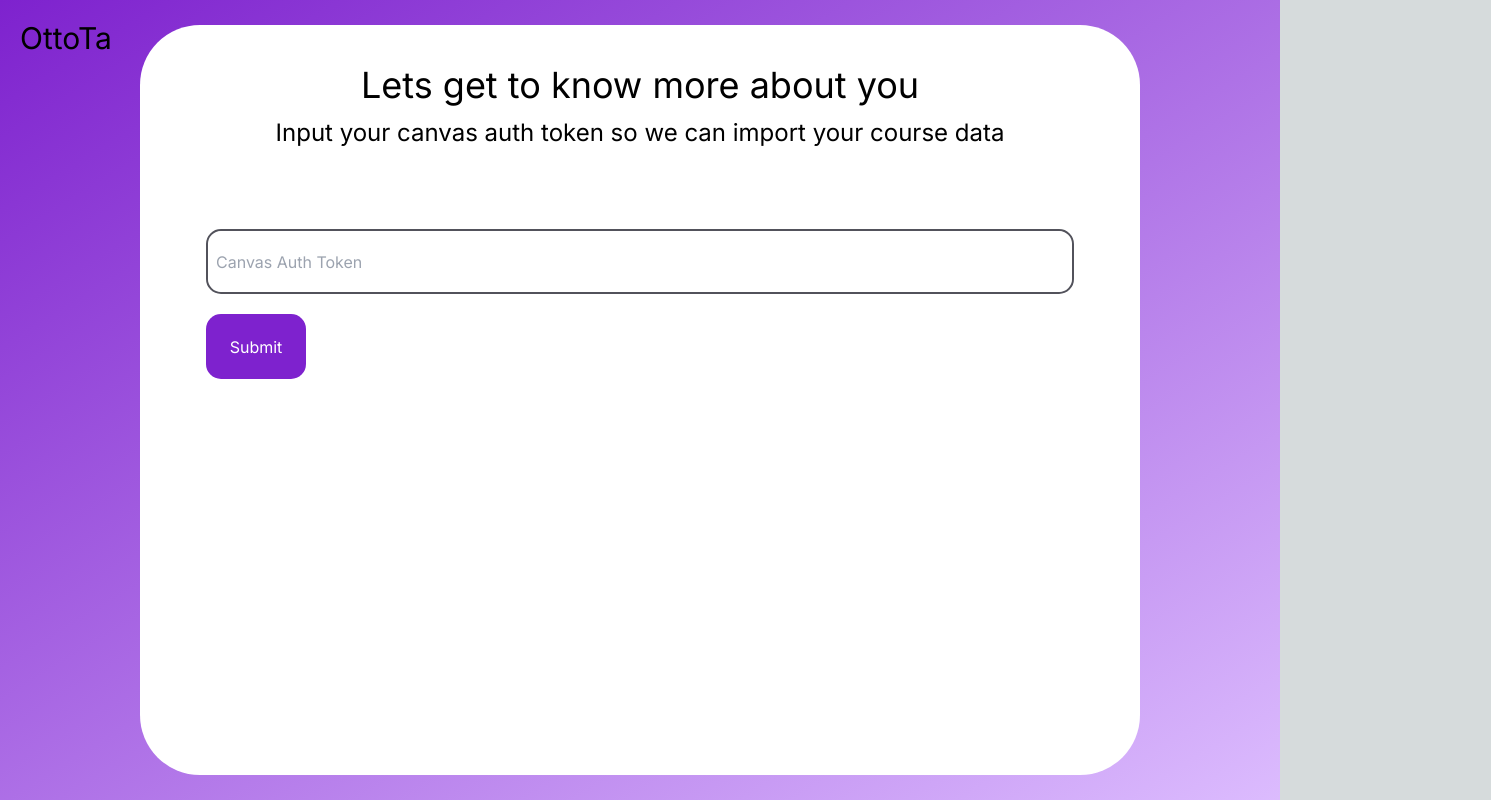
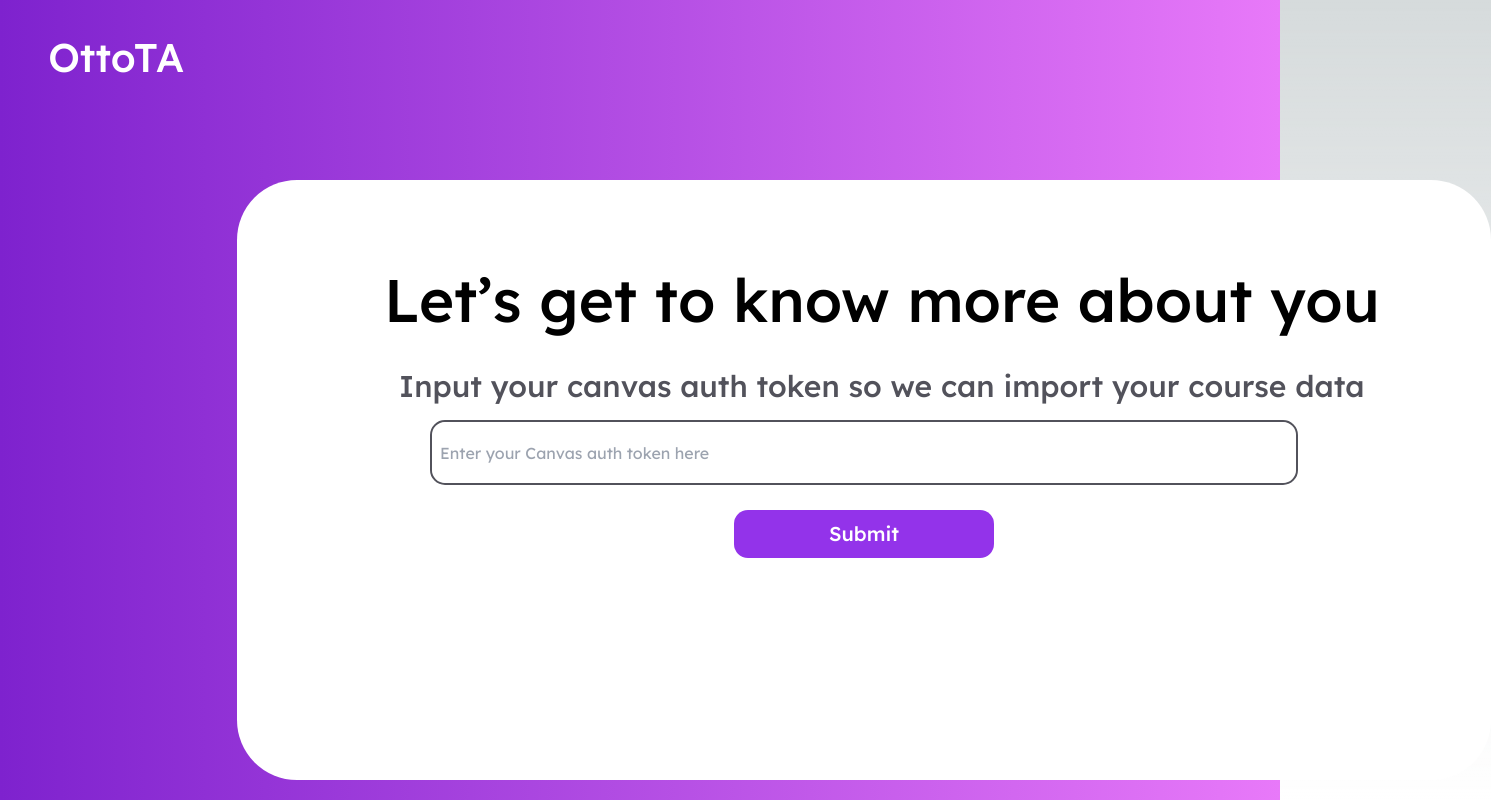
Before and after one commit to EashanSinha1/OttoTAFrontend, a Next.js app in the folder otto-ta-frontend/: page /token in a window 1280 px wide. Shown: the whole page, 1491 px wide, since content can reach past the window. Built offline with nearby package versions, Linux system fonts and the light colour scheme.

Commit message:
format fixes ;)

```diff
--- a/otto-ta-frontend/app/(flashcard)/flashcardplay/page.tsx
+++ b/otto-ta-frontend/app/(flashcard)/flashcardplay/page.tsx
@@ -7,9 +7,11 @@ import FlippableCard from "@/components/cardholder/flippable-card";
 const FlashcardPlayPage: FC = () => {
   const router = useRouter();
   const [cardInfo, setCardInfo] = useState({
-    "question": "Prove that if a language L is regular, then the language obtained by removing specific strings from L is also regular.",
-    "answer": "If a language L is regular, then the language obtained by removing specific strings from L while preserving the regular structure is also regular.",
-    "hint": "Think about how the removal of specific strings affects the regularity of a language."
+    question:
+      "Prove that if a language L is regular, then the language obtained by removing specific strings from L is also regular.",
+    answer:
+      "If a language L is regular, then the language obtained by removing specific strings from L while preserving the regular structure is also regular.",
+    hint: "Think about how the removal of specific strings affects the regularity of a language.",
   });
   const currentIndex = 1;
   const maxDex = 10;
@@ -28,8 +30,9 @@ const maxDex = 10;
 
   return (
     <main className="flex min-h-screen flex-col items-center justify-center py-0 bg-gradient-to-br from-purple-700 to-purple-300/90">
-      <h1 className="pb-5 text-xl"
-      >Flashcard {currentIndex}/{maxDex}</h1>
+      <h1 className="pb-5 text-xl">
+        Flashcard {currentIndex}/{maxDex}
+      </h1>
       <FlippableCard
         question={cardInfo.question}
         answer={cardInfo.answer}
@@ -39,7 +42,6 @@ const maxDex = 10;
         <button>Previous</button>
         <button>Next</button>
       </div>
-
     </main>
   );
 };
--- a/otto-ta-frontend/app/(practice)/practiceplay/page.tsx
+++ b/otto-ta-frontend/app/(practice)/practiceplay/page.tsx
@@ -5,6 +5,8 @@ import { useRouter } from "next/navigation";
 const MultipleChoiceQuestionPage: FC = () => {
   const router = useRouter();
   const [showHint, setShowHint] = useState(false);
+  const [selectedChoice, setSelectedChoice] = useState("bob");
+
   const questionInfo = {
     question: "What is the capital of France?",
     choices: ["Paris", "Rome", "Berlin", "Madrid"],
@@ -19,7 +21,11 @@ const MultipleChoiceQuestionPage: FC = () => {
         </h1>
         <div className="flex flex-col w-full">
           {questionInfo.choices.map((choice, index) => (
-            <button key={index} className="mb-4 px-4 py-2 bg-purple-200 rounded-md text-purple-700 font-semibold hover:bg-purple-300">
+            <button
+              key={index}
+              className={`mb-4 px-4 py-2 rounded-md text-purple-700 font-semibold hover:bg-purple-300 ${selectedChoice === choice ? "bg-purple-300" : "bg-purple-200"}`}
+              onClick={() => setSelectedChoice(choice)}
+            >
               {choice}
             </button>
           ))}
@@ -34,13 +40,18 @@ const MultipleChoiceQuestionPage: FC = () => {
           <div className="mt-4 px-4 py-2 bg-yellow-100 rounded-md text-yellow-700">
             {questionInfo.hint}
           </div>
-        ) : <div className="pb-10 pt-1"></div>}
-         <div className="flex justify-between w-full mt-6">
-        <button className="px-4 py-2 bg-blue-200 rounded-md text-blue-700 font-semibold hover:bg-blue-300">Previous</button>
-        <button className="px-4 py-2 bg-blue-200 rounded-md text-blue-700 font-semibold hover:bg-blue-300">Next</button>
+        ) : (
+          <div className="pb-10 pt-1"></div>
+        )}
+        <div className="flex justify-between w-full mt-6">
+          <button className="px-4 py-2 bg-blue-200 rounded-md text-blue-700 font-semibold hover:bg-blue-300">
+            Previous
+          </button>
+          <button className="px-4 py-2 bg-blue-200 rounded-md text-blue-700 font-semibold hover:bg-blue-300">
+            Next
+          </button>
+        </div>
       </div>
-      </div>
-
     </main>
   );
 };
--- a/otto-ta-frontend/app/dashboard/page.tsx
+++ b/otto-ta-frontend/app/dashboard/page.tsx
@@ -52,8 +52,8 @@ const DashboardPage: FC = () => {
       <h1 className="text-6xl pt-10">Which course did you want help on</h1>
       <h1
         className="text-2xl pt-10"
-              // eslint-disable-next-line react/no-unescaped-entities
->
+        // eslint-disable-next-line react/no-unescaped-entities
+      >
         Do not worry, you can revisit the other courses later!
       </h1>
 
--- a/otto-ta-frontend/app/signin/page.tsx
+++ b/otto-ta-frontend/app/signin/page.tsx
@@ -38,7 +38,7 @@ const Home: FC = () => {
             {/* <div className="left-[129px] top-[31px] absolute text-center text-neutral-400 text-[35px] font-medium font-lexend">Continue with Google</div> */}
             <SignInWidget
               onSignIn={() => {
-                router.push("/");
+                router.push("/token");
               }}
               signInText="Continue with Google"
             />
--- a/otto-ta-frontend/app/token/page.tsx
+++ b/otto-ta-frontend/app/token/page.tsx
@@ -4,6 +4,13 @@ import Image from "next/image";
 import { useRouter } from "next/navigation";
 import { getAuth } from "firebase/auth";
 import { auth } from "../../auth/firebase";
+import { Lexend } from "next/font/google";
+import Link from "next/link";
+
+const lexend = Lexend({
+  subsets: ["latin"],
+  display: "swap",
+});
 
 const TokenPage: FC = () => {
   const router = useRouter();
@@ -40,35 +47,65 @@ const TokenPage: FC = () => {
   };
 
   return (
-    <main className=" text-black flex min-h-screen flex-col items-center justify-center py-0 bg-gradient-to-br from-purple-700 to-purple-300/90">
-      <h1 className="absolute top-0 left-0 p-5 text-3xl">OttoTa</h1>
-      <div className="flex flex-col items-center w-[1000px] h-[750px] bg-white rounded-[60px]">
-        <h1 className="text-black text-4xl pt-10 pb-3">
-          Lets get to know more about you
-        </h1>
-        <h1 className="text-2xl ">
+    <main className=" text-black flex min-h-screen flex-col items-center justify-center py-0 bg-gradient-to-r from-purple-700 to-fuchsia-400">
+      <div className={lexend.className}>
+        {/* <div className="w-[1728px] h-[1117px] relative bg-gradient-to-r from-purple-700 to-fuchsia-400"> */}
+        <div className="w-[1254px] h-[600px] left-[237px] top-[180px] absolute bg-white rounded-[60px]">
+          <div className="left-[147px] top-[90px] absolute justify-center text-center text-black text-6xl font-medium font-lexend tracking-custom">
+            Let’s get to know more about you
+          </div>
+          <div className="left-[162px] top-[188px] absolute text-center text-zinc-600 text-3xl font-medium font-lexend tk-sub-title tracking-custom">
             Input your canvas auth token so we can import your course data
-        </h1>
+          </div>
 
-        <div className="w-[868px] h-[65px] pt-20">
+          <div className="w-[868px] h-[65px] left-[193px] top-[240px] absolute">
             <div className="w-[868px] h-[65px]  bg-white rounded-[15px] border-2 border-zinc-600">
               <input
                 type="text"
-              placeholder="Canvas Auth Token"
+                placeholder="Enter your Canvas auth token here"
                 className="w-full h-full rounded-[15px] pl-2"
                 onChange={handleInputChange}
               />
             </div>
-          <div className="w-full ">
+          </div>
+
           <button
-              className="w-[100px] h-[65px] bg-purple-700 rounded-[15px] mt-5 text-white"
+            className="absolute w-[260px] h-12 left-[497px] top-[330px] bg-purple-600 rounded-[14px] flex items-center justify-center hover:bg-purple-400 hover:text-white transition duration-300"
             onClick={handleClick}
           >
+            <span className="text-center text-white text-xl font-medium">
               Submit
+            </span>
           </button>
+          {/* <div className="w-[260px] h-12 left-[497px] top-[389px] absolute">
+                <div className="w-[260px] h-12 left-0 top-0 absolute bg-purple-600 rounded-[14px]" />
+                <div className="left-[96px] top-[11px] absolute text-center text-white text-xl font-medium font-lexend">Submit</div>
+            </div> */}
+        </div>
+        <div className="w-[132px] h-[50px] left-[50px] top-[32px] absolute justify-center items-center inline-flex">
+          <div className="text-white text-[40px] font-medium font-lexend">
+            OttoTA
           </div>
         </div>
+        {/* </div> */}
       </div>
+      {/* <div className="flex flex-col items-center w-[1000px] h-[750px] bg-white rounded-[60px]">
+
+
+//       <h1 className="text-black text-4xl pt-10 pb-3">Lets get to know more about you</h1>
+//       <h1 className="text-2xl "
+//       >Input your canvas auth token so we can import your course data</h1>
+
+//       <div className="w-[868px] h-[65px] pt-20">
+//     <div className="w-[868px] h-[65px]  bg-white rounded-[15px] border-2 border-zinc-600">
+//       <input type="text" placeholder="Canvas Auth Token" className="w-full h-full rounded-[15px] pl-2" onChange={handleInputChange}/>
+//     </div>
+//     <div className="w-full ">
+//     <button className="w-[100px] h-[65px] bg-purple-700 rounded-[15px] mt-5 text-white" onClick={handleClick} >Submit</button>
+
+//     </div>
+// </div>
+// </div> */}
     </main>
   );
 };
--- a/otto-ta-frontend/components/card/card.tsx
+++ b/otto-ta-frontend/components/card/card.tsx
@@ -32,7 +32,8 @@ function Card(props: CardProps) {
       <div className="card-front">
         <h1 className="card-title">{props.question}</h1>
 
-        <button className="card-hint-button"
+        <button
+          className="card-hint-button"
           onClick={(e) => {
             e.stopPropagation();
             setShowHint(!showHint);
@@ -40,8 +41,7 @@ function Card(props: CardProps) {
         >
           Hint
         </button>
-        {showHint && <p className="card-hint"
-        >{props.hint}</p>}
+        {showHint && <p className="card-hint">{props.hint}</p>}
       </div>
       <div className="card-back">
         <h1 className="card-answer">{props.answer}</h1>
```
Also changed, not shown: otto-ta-frontend/app/(flashcard)/flashcardselect/page.tsx (+8 -3 lines), otto-ta-frontend/app/(practice)/practiceselect/page.tsx (+8 -3 lines), otto-ta-frontend/app/selectclasses/page.tsx (+25 -7 lines), otto-ta-frontend/components/course-component.tsx (+49 -7 lines). Lines whose indentation alone changed are shown as unchanged.
